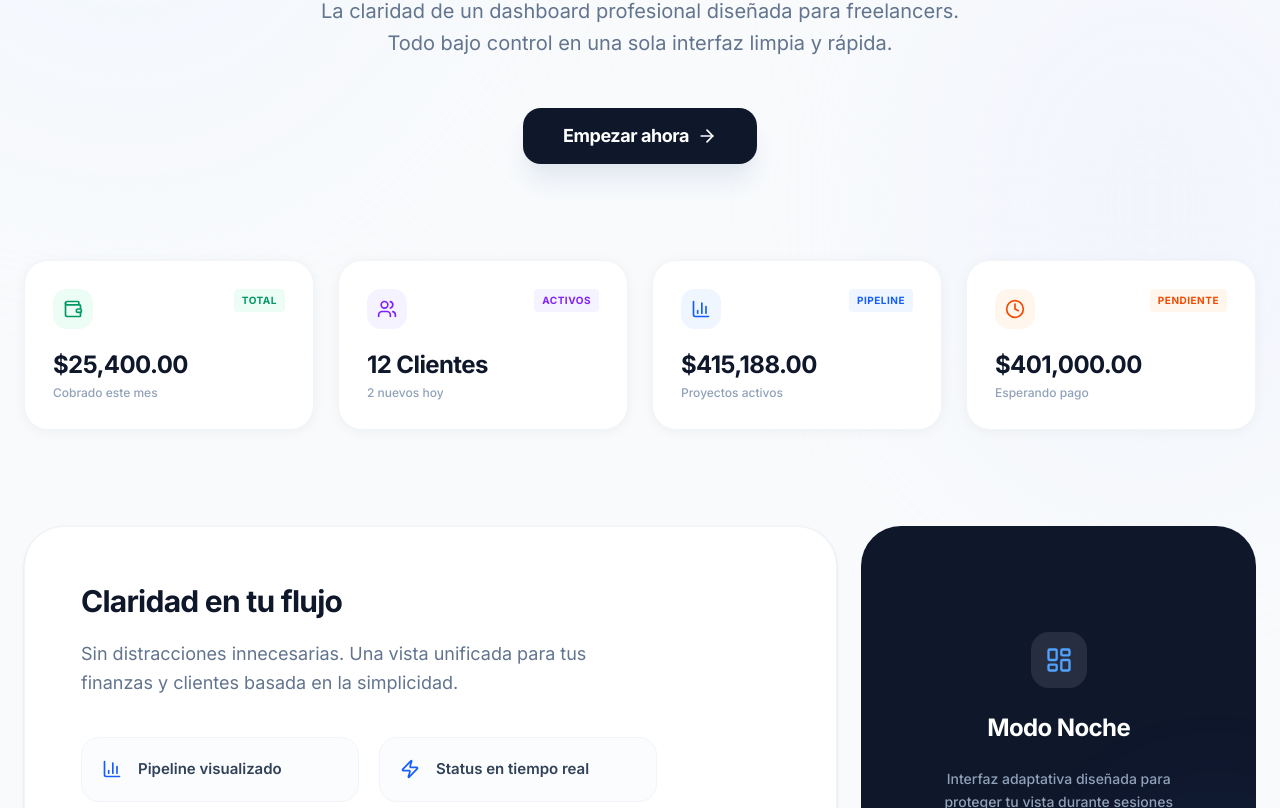
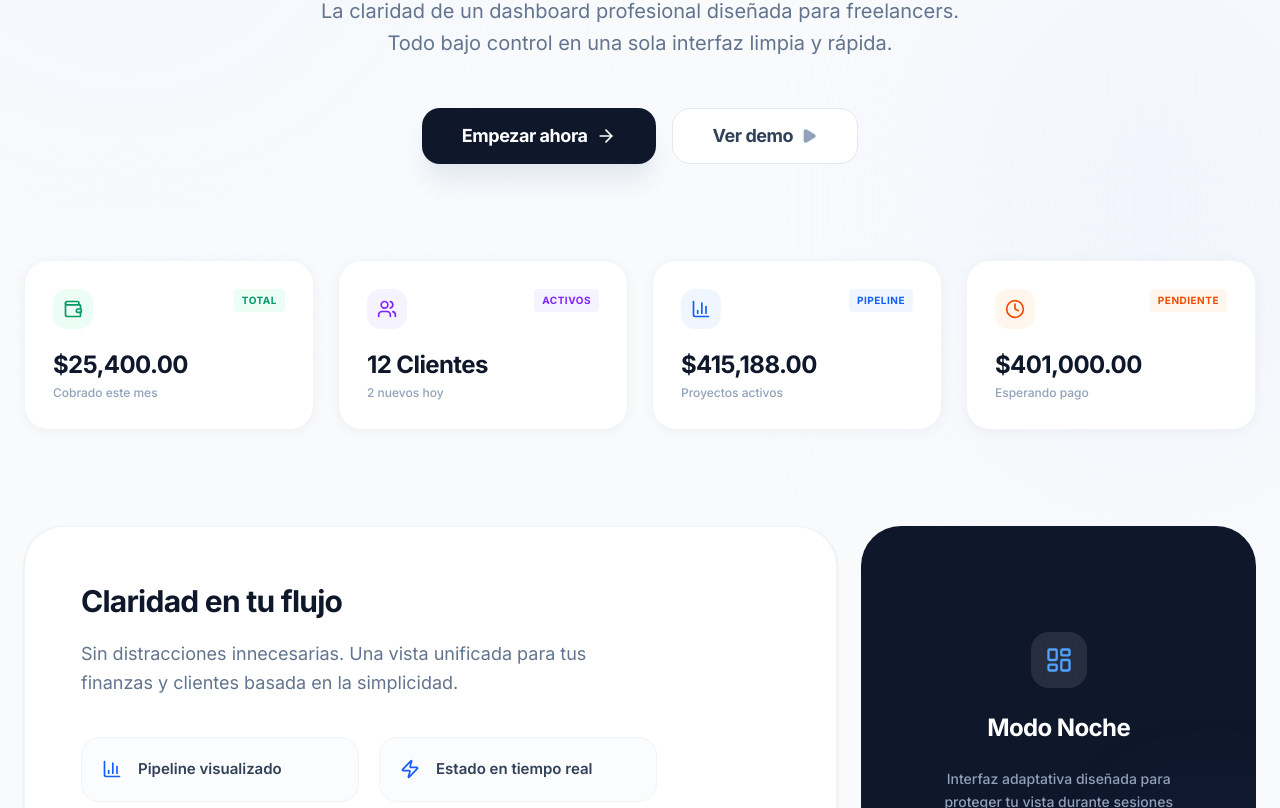
Before and after one commit to DanielcoderIA/freeflow-crm, a Next.js app: page / in a window 1280 px wide. Shown: the part 392-1200 px from the top of the page. Built offline with nearby package versions, Linux system fonts and the light colour scheme.

Commit message:
fix: mejor landing botones

```diff
--- a/src/app/page.tsx
+++ b/src/app/page.tsx
@@ -1,5 +1,4 @@
-"use client"; // <--- ESTA ES LA LÍNEA QUE FALTABA
-
+"use client";
 import React, { useState, useEffect } from "react";
 import {
   Terminal,
@@ -13,7 +12,8 @@ import {
   Moon,
   Zap,
   ShieldCheck,
-  Globe
+  Globe,
+  Play
 } from "lucide-react";
 
 /**
@@ -81,10 +81,20 @@ const App = () => {
           </p>
 
           <div className="flex flex-col sm:flex-row items-center justify-center gap-4 pt-4">
-            <button className="w-full sm:w-auto h-14 px-10 bg-slate-900 text-white rounded-2xl font-bold text-lg hover:bg-slate-800 transition-all flex items-center justify-center gap-2 group shadow-xl shadow-slate-200 tracking-tight">
+            <a
+              href="/login"
+              className="w-full sm:w-auto h-14 px-10 bg-slate-900 text-white rounded-2xl font-bold text-lg hover:bg-slate-800 transition-all flex items-center justify-center gap-2 group shadow-xl shadow-slate-200 tracking-tight"
+            >
               Empezar ahora
               <ArrowRight className="w-5 h-5 group-hover:translate-x-1 transition-transform" />
-            </button>
+            </a>
+            <a
+              href="/login?demo=true"
+              className="w-full sm:w-auto h-14 px-10 bg-white text-slate-700 border border-slate-200 rounded-2xl font-bold text-lg hover:bg-slate-50 transition-all flex items-center justify-center gap-2 group tracking-tight"
+            >
+              Ver demo
+              <Play className="w-4 h-4 fill-current text-slate-400 group-hover:text-blue-600 transition-colors" />
+            </a>
           </div>
         </div>
 
@@ -150,7 +160,7 @@ const App = () => {
               <div className="grid grid-cols-1 sm:grid-cols-2 gap-5">
                 {[
                   { text: 'Pipeline visualizado', icon: BarChart3 },
-                  { text: 'Status en tiempo real', icon: Zap },
+                  { text: 'Estado en tiempo real', icon: Zap },
                   { text: 'Seguridad avanzada', icon: ShieldCheck },
                   { text: 'Acceso global', icon: Globe }
                 ].map((item, i) => (
@@ -163,7 +173,6 @@ const App = () => {
           </div>
 
           <div className="md:col-span-4 bg-slate-900 rounded-[40px] p-10 text-white flex flex-col justify-center relative overflow-hidden group">
-            {/* Elemento decorativo */}
             <div className="absolute -right-10 -bottom-10 w-40 h-40 bg-blue-500/10 rounded-full blur-3xl group-hover:scale-125 transition-transform duration-700"></div>
 
             <div className="relative z-10 text-center space-y-6">
```
